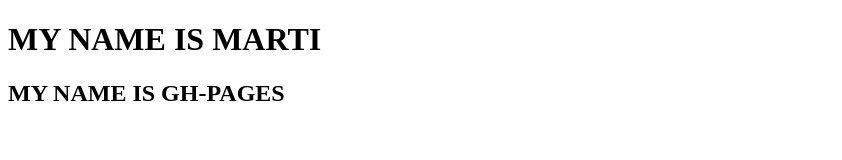
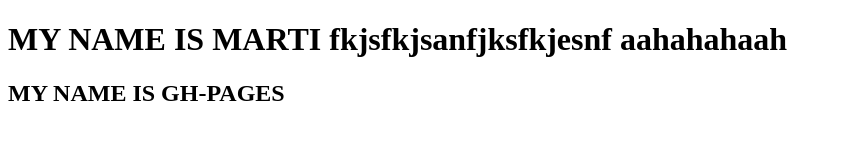
Before and after one commit to Kamal-kopchik/task2-domen, a plain HTML site: page index.html in a window 1280 px wide. Shown: the whole page, without its empty margins (0-842 px from the left). Drawn offline with Linux system fonts and the light colour scheme.

Commit message:
ahahaahah

```diff
--- a/index.html
+++ b/index.html
@@ -8,7 +8,7 @@
 </head>
 
 <body>
-    <h1>MY NAME IS MARTI</h1>
+    <h1>MY NAME IS MARTI fkjsfkjsanfjksfkjesnf aahahahaah</h1>
     <h2>MY NAME IS GH-PAGES</h2>
 
 </body>
```
